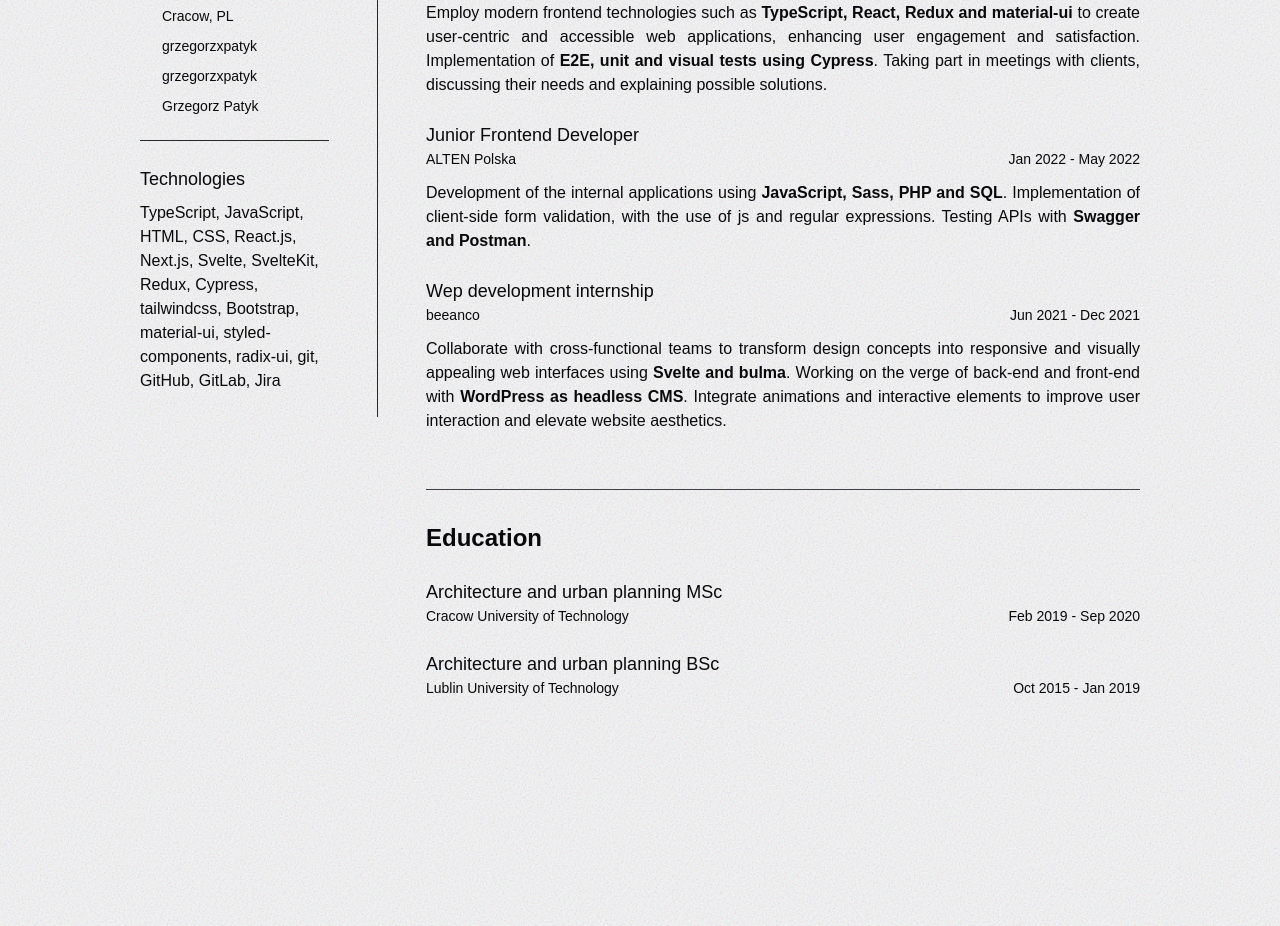
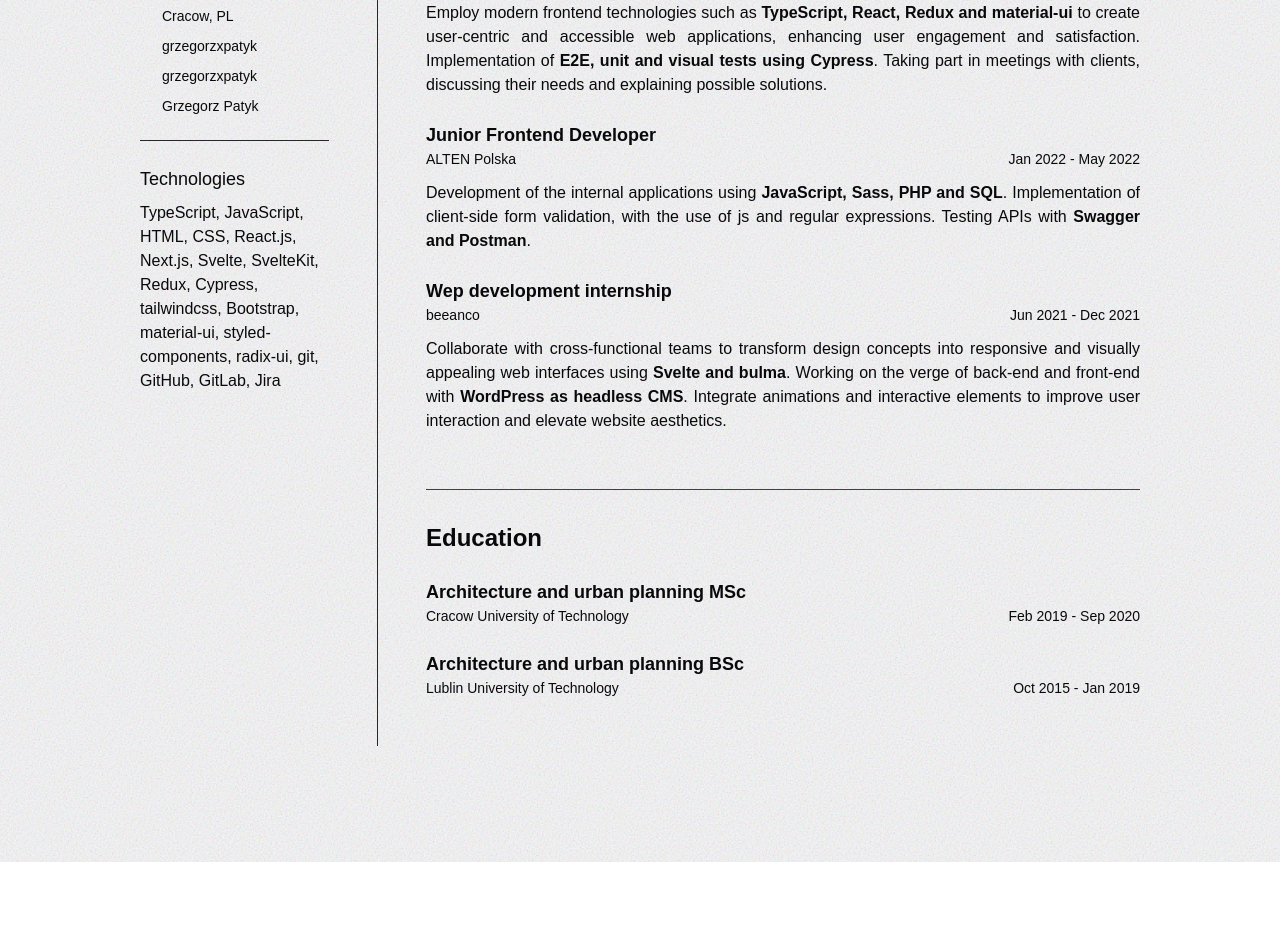
Before and after one commit to grzegorzxpatyk/resume, a SvelteKit app: page / in a window 1280 px wide. Shown: the part 520-1446 px from the top of the page. After the commit the page ends 1382 px from the top, so only its background shows below. Built offline with nearby package versions, Linux system fonts and the light colour scheme; some icons are missing.

Commit message:
fix media print & smaller screens styling issues (#17)
* fix section component styling & typography

* fix media print styling

* format code

```diff
--- a/src/lib/components/section.svelte
+++ b/src/lib/components/section.svelte
@@ -8,12 +8,12 @@
     export let isLast: boolean = false;
 </script>
 
-<section class={"pb-8 mb-8" + (!isLast ? ' border-b border-b-zinc-700 dark:border-b-zinc-400': '')}>
-	<h3 class="text-2xl mb-6 font-semibold">{title}</h3>
+<section class={(!isLast ? 'pb-8 mb-8 border-b border-b-zinc-700 dark:border-b-zinc-400': '')}>
+	<h3 class="text-2xl mb-6 font-bold">{title}</h3>
 	{#if type === 'list' && listItems}
 		{#each listItems as item}
 			<div class="mb-6">
-				<h4 class="text-lg block border-b-zinc-500 dark:border-b-zinc-800 font-medium">{item.title}</h4>
+				<h4 class="text-lg block border-b-zinc-500 dark:border-b-zinc-800 font-semibold">{item.title}</h4>
 				<div class="flex flex-row justify-between items-center text-sm mb-3">
 					<span>{item.organisation}</span>
 					<span>{item.timePeriod}</span>
--- a/src/lib/components/themeSwitch.svelte
+++ b/src/lib/components/themeSwitch.svelte
@@ -85,7 +85,7 @@
 </svelte:head>
 
 <div
-    class="fixed top-4 right-4 p-2 hidden sm:grid grid-cols-2 gap-2 bg-zinc-300 dark:bg-zinc-500 bg-opacity-30 rounded-md print:hidden"
+    class="fixed top-4 right-4 p-2 hidden sm:grid grid-cols-2 gap-2 bg-zinc-300 dark:bg-zinc-500 bg-opacity-30 rounded-md print:hidden print:sm:hidden"
 >
     <ThemeSwitchButton
         variant="light"
--- a/src/routes/+page.svelte
+++ b/src/routes/+page.svelte
@@ -11,12 +11,12 @@
 </svelte:head>
 
 <main
-	class="min-h-screen h-fit flex flex-col bg-100% m-0 bg-fixed bg-no-repeat bg-zinc-100 bg-opacity-70 dark:bg-gradient-to-t dark:from-dark-blue-gradient dark:to-dark-gray-gradient sm:p-6 md:p-12 lg:p-24 print:p-0 print:m-0 print:pt-12"
+	class="min-h-screen h-fit flex flex-col bg-100% m-0 bg-fixed bg-no-repeat bg-zinc-100 bg-opacity-70 dark:bg-gradient-to-t dark:from-dark-blue-gradient dark:to-dark-gray-gradient p-0 sm:p-6 md:p-12 lg:p-24 print:p-0 print:lg:p-0 print:md:p-0 print:sm:p-0 print:m-0 print:pt-12"
 >
 	<div
-		class="md:p-5 text-zinc-950 dark:text-zinc-300 flex flex-col justify-center items-start md:grid md:grid-cols-4 print:grid-cols-6 print:border-0"
+		class="sm:p-5 print:p-0 text-zinc-950 dark:text-zinc-300 flex flex-col justify-center items-start md:grid md:grid-cols-4 print:grid print:grid-cols-6 print:md:grid-cols-6"
 	>
-		<div class="min-h-screen h-fit md:h-fit md:border-r border-zinc-800 dark:border-zinc-400 p-6 md:pr-12 print:col-span-2">
+		<div class="min-h-screen h-full print:min-h-full md:border-r print:border-r border-zinc-800 dark:border-zinc-400 p-6 md:pr-12 print:pr-12 print:col-span-2 print:md:col-span-2">
 			<Bio
 				{profile}
 				picDescription="Grzegorz profile - square composition portrait of a brunette man wearing a choker"
@@ -55,7 +55,7 @@
 				]}
 			/>
 		</div>
-		<div class="md:col-span-3 print:col-span-4 md:ml-6 p-6">
+		<div class="md:col-span-3 print:col-span-4 print:md:col-span-4 md:ml-6 print:ml-6 p-6">
 			<Section
 				title="Profile"
 				type="description"
```
Also changed, not shown: src/lib/components/themeSwitchButton.svelte (+6 -1 lines).
